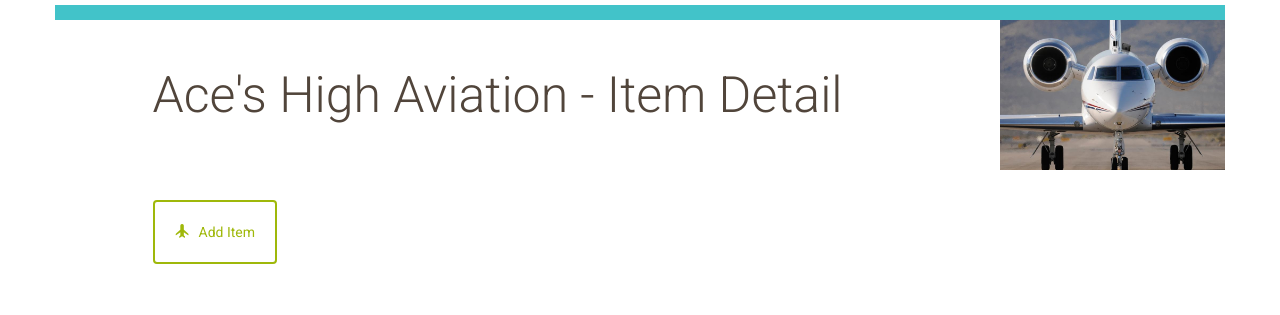
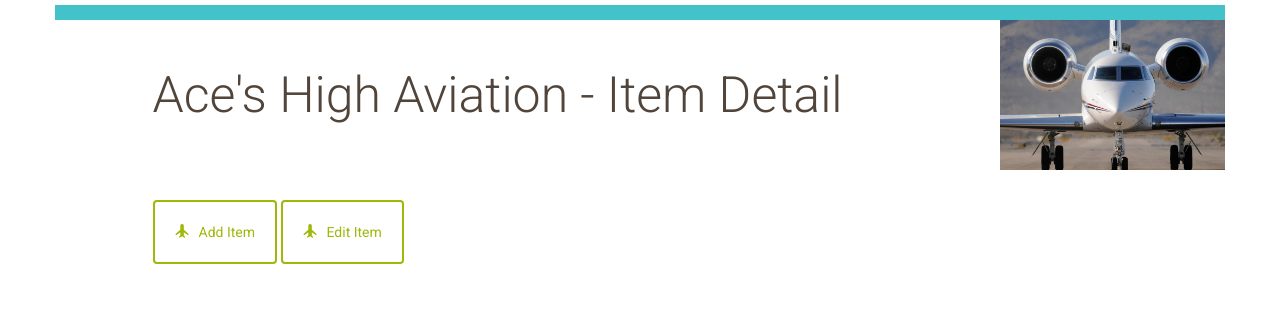
Before and after one commit to pbrandiezs/udacity-fullstack-project-item-catalog, a Flask app: template vagrant/catalog/templates/item.html in a window 1280 px wide. Shown: the part 136-451 px from the top of the page. Run offline with Flask 2, Linux system fonts and the light colour scheme; the template is opened without the code that fills it, so the values that code supplies are empty; parts of the project's set-up code (start-up, migrations or seed data) failed here and were passed over; some libraries are stand-ins or nearby versions.

Commit message:
feat: Added edit item to item.html

```diff
--- a/vagrant/catalog/templates/item.html
+++ b/vagrant/catalog/templates/item.html
@@ -38,6 +38,11 @@
 					<span class="glyphicon glyphicon-plane" aria-hidden="true"></span>Add Item
 				</button>
 			</a>
+			<a href="{{url_for('editItem', id = item.id)}}">
+					<button class="btn btn-default" id="edit-item">
+						<span class="glyphicon glyphicon-plane" aria-hidden="true"></span>Edit Item
+					</button>
+				</a>
 		</div>
 		<div class="col-md-1"></div>
 	</div>
```
